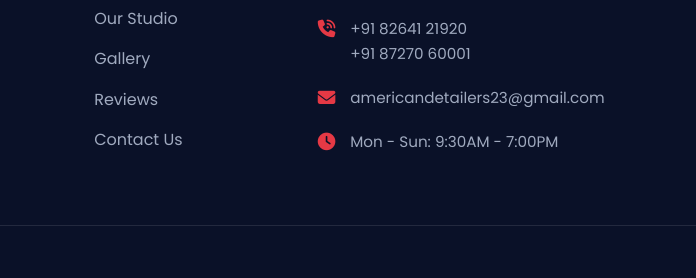
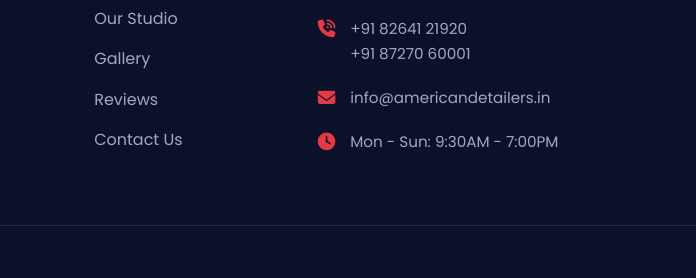
Before and after one commit to americandetailers23/Americandetailers, a plain HTML site: page gallery.html in a window 1280 px wide. Shown: the part 4210-4488 px from the top of the page, 285-981 px from the left. Drawn offline with nearby package versions, Linux system fonts and the light colour scheme; a script that the page names is missing.

Commit message:
Update gallery.html

```diff
--- a/gallery.html
+++ b/gallery.html
@@ -910,7 +910,7 @@
                     </li>
                     <li>
                         <i class="fas fa-envelope"></i>
-                        <span>americandetailers23@gmail.com</span>
+                        <span>info@americandetailers.in</span>
                     </li>
                     <li>
                         <i class="fas fa-clock"></i>
```
